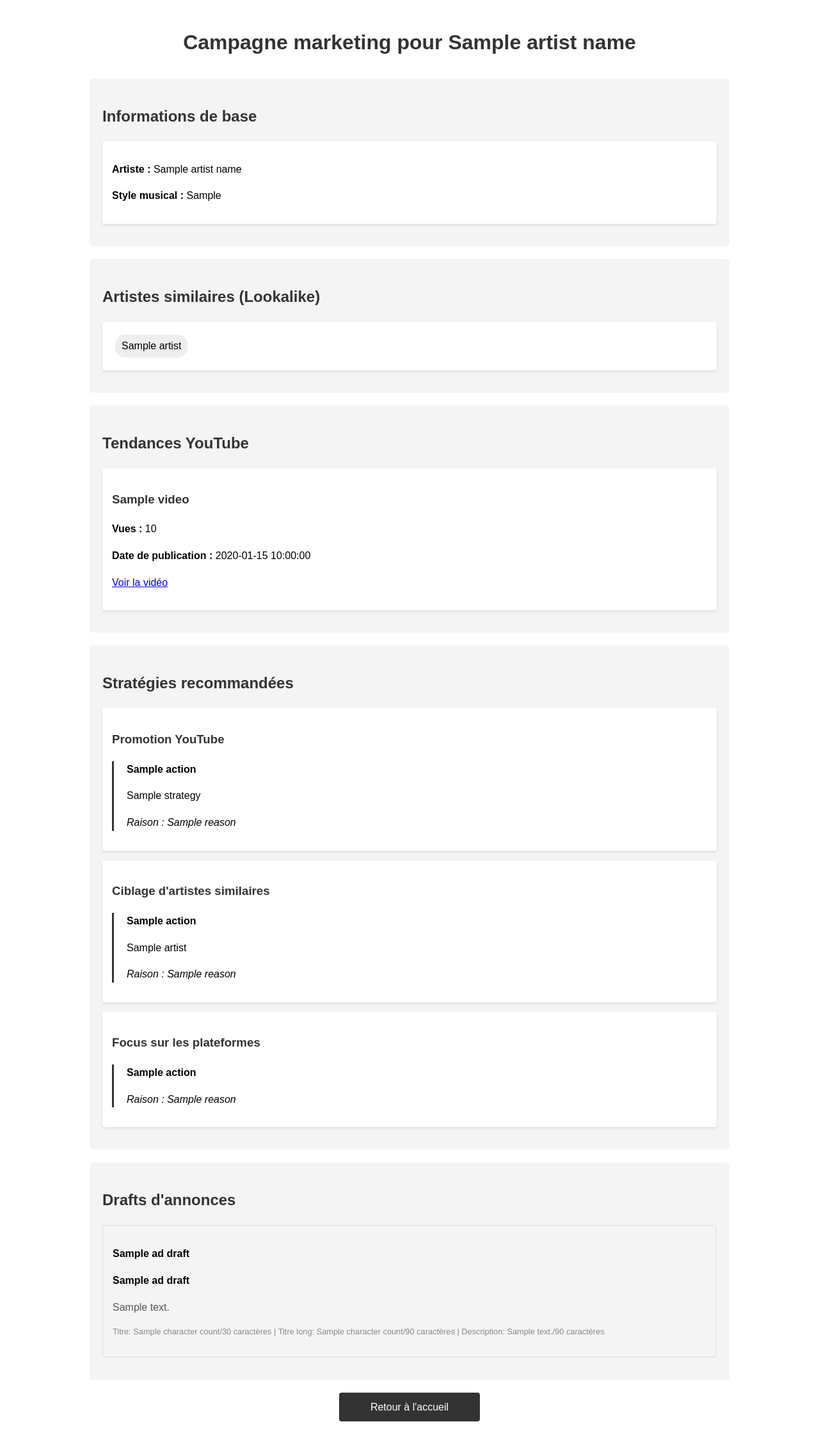
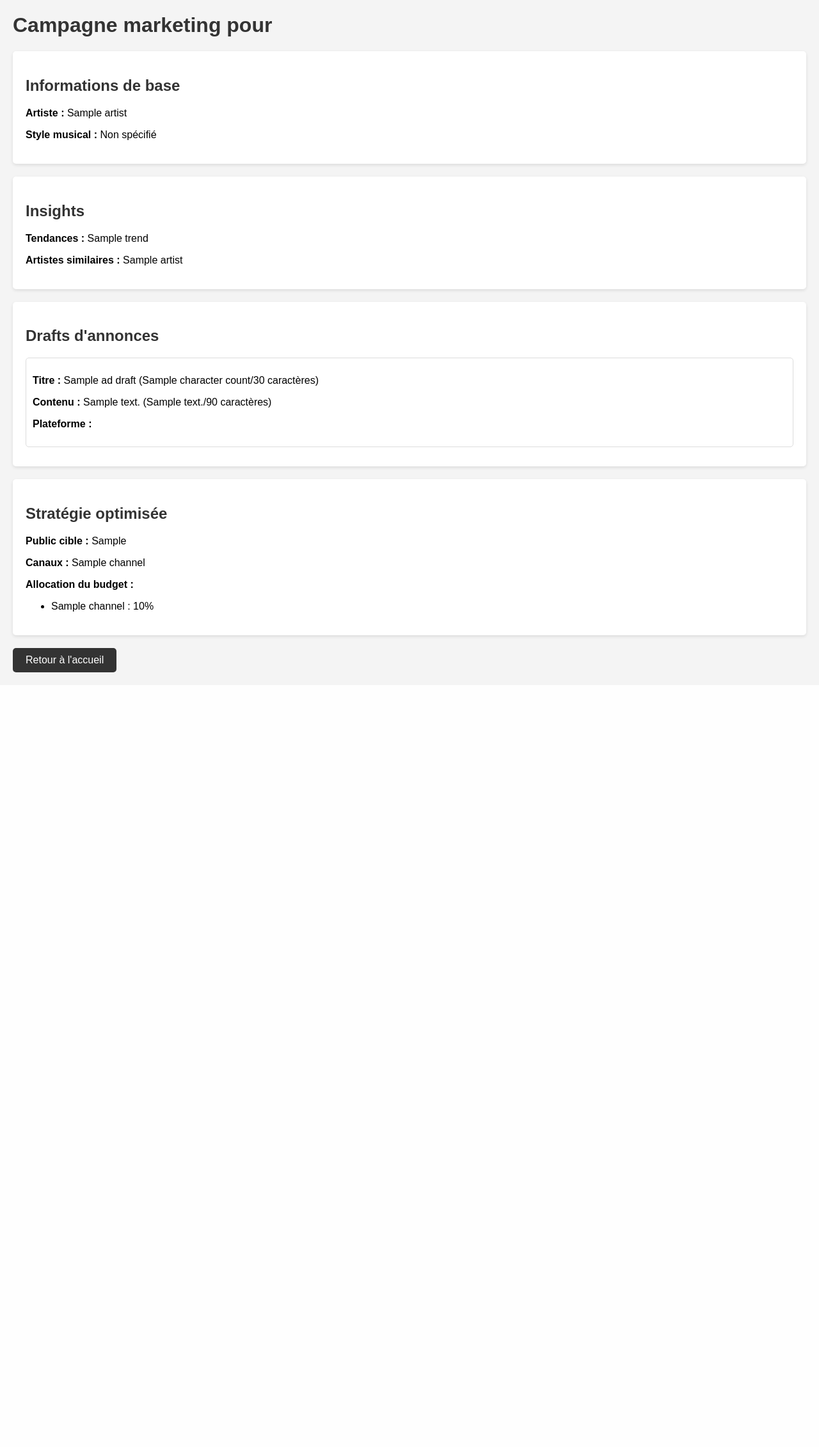
Before and after one commit to DenisAIagent/Bandstream-AiAgent, a Flask app: template campaign_supervisor/templates/results.html in a window 1280 px wide. Shown: the whole page at 64% size. After the commit the page ends 1051 px from the top, so only its background shows below. Run offline with Flask 2, Linux system fonts and the light colour scheme; the template is opened without the code that fills it: most values are stand-ins (such as "Sample title", 1, 10 or a date in 2020).

Commit message:
Update results.html
Update results.html to handle empty data

```diff
--- a/campaign_supervisor/templates/results.html
+++ b/campaign_supervisor/templates/results.html
@@ -3,197 +3,91 @@
 <head>
     <meta charset="UTF-8">
     <meta name="viewport" content="width=device-width, initial-scale=1.0">
-    <title>Résultats de la campagne - {{ artist_name }}</title>
+    <title>Résultats de la campagne</title>
     <style>
         body {
             font-family: Arial, sans-serif;
-            line-height: 1.6;
-            margin: 0;
-            padding: 20px;
-            max-width: 1000px;
-            margin: 0 auto;
+            margin: 20px;
+            background-color: #f4f4f4;
         }
-        h1, h2, h3 {
+        h1, h2 {
             color: #333;
         }
-        h1 {
-            text-align: center;
-            margin-bottom: 30px;
-        }
         .section {
-            background: #f4f4f4;
+            background-color: #fff;
             padding: 20px;
+            margin-bottom: 20px;
             border-radius: 5px;
-            margin-bottom: 20px;
-        }
-        .card {
-            background: white;
-            padding: 15px;
-            border-radius: 4px;
-            margin-bottom: 15px;
-            box-shadow: 0 2px 4px rgba(0,0,0,0.1);
-        }
-        .strategy-item {
-            margin-bottom: 10px;
-            padding-left: 20px;
-            border-left: 3px solid #333;
+            box-shadow: 0 2px 5px rgba(0, 0, 0, 0.1);
         }
         .ad-draft {
             border: 1px solid #ddd;
-            padding: 15px;
-            margin-bottom: 15px;
-            border-radius: 4px;
+            padding: 10px;
+            margin-bottom: 10px;
+            border-radius: 5px;
         }
-        .ad-title {
-            font-weight: bold;
-            margin-bottom: 5px;
-        }
-        .ad-description {
-            color: #555;
-        }
-        .character-count {
-            color: #888;
-            font-size: 0.8em;
-        }
-        .error-list {
-            color: red;
-            background: #ffeeee;
-            padding: 10px;
-            border-radius: 4px;
-            margin-bottom: 20px;
-        }
-        .lookalike-artist {
+        .button {
             display: inline-block;
-            background: #eee;
-            padding: 5px 10px;
-            margin: 5px;
-            border-radius: 15px;
-        }
-        .back-button {
-            display: block;
-            width: 200px;
-            margin: 20px auto;
-            padding: 10px;
-            background: #333;
-            color: white;
-            text-align: center;
+            padding: 10px 20px;
+            background-color: #333;
+            color: #fff;
             text-decoration: none;
-            border-radius: 4px;
-        }
-        .back-button:hover {
-            background: #555;
+            border-radius: 5px;
         }
     </style>
 </head>
 <body>
-    <h1>Campagne marketing pour {{ artist_name }}</h1>
-
-    {% if errors and errors|length > 0 %}
-    <div class="error-list">
-        <h3>Erreurs rencontrées :</h3>
-        <ul>
-            {% for error in errors %}
-            <li>{{ error }}</li>
-            {% endfor %}
-        </ul>
-    </div>
-    {% endif %}
+    <h1>Campagne marketing pour</h1>
 
     <div class="section">
         <h2>Informations de base</h2>
-        <div class="card">
-            <p><strong>Artiste :</strong> {{ artist_name }}</p>
-            <p><strong>Style musical :</strong> {{ music_style }}</p>
-        </div>
+        <p><strong>Artiste :</strong> {{ artist | default("Non spécifié") }}</p>
+        <p><strong>Style musical :</strong> {{ style | default("Non spécifié") }}</p>
     </div>
 
-    {% if campaign_insights and campaign_insights.lookalike_artists %}
     <div class="section">
-        <h2>Artistes similaires (Lookalike)</h2>
-        <div class="card">
-            {% for artist in campaign_insights.lookalike_artists %}
-            <span class="lookalike-artist">{{ artist.name }}</span>
-            {% endfor %}
-        </div>
-    </div>
-    {% endif %}
-
-    {% if campaign_insights and campaign_insights.youtube_trends %}
-    <div class="section">
-        <h2>Tendances YouTube</h2>
-        {% for video in campaign_insights.youtube_trends %}
-        <div class="card">
-            <h3>{{ video.title }}</h3>
-            <p><strong>Vues :</strong> {{ video.views }}</p>
-            <p><strong>Date de publication :</strong> {{ video.published_date }}</p>
-            <p><a href="{{ video.link }}" target="_blank">Voir la vidéo</a></p>
-        </div>
-        {% endfor %}
-    </div>
-    {% endif %}
-
-    {% if optimized_campaign and optimized_campaign.strategies %}
-    <div class="section">
-        <h2>Stratégies recommandées</h2>
-
-        {% if optimized_campaign.strategies.youtube_promotion %}
-        <div class="card">
-            <h3>Promotion YouTube</h3>
-            {% for strategy in optimized_campaign.strategies.youtube_promotion %}
-            <div class="strategy-item">
-                <p><strong>{{ strategy.action }}</strong></p>
-                <p>{{ strategy.title }}</p>
-                <p><em>Raison : {{ strategy.reason }}</em></p>
-            </div>
-            {% endfor %}
-        </div>
-        {% endif %}
-
-        {% if optimized_campaign.strategies.lookalike_targeting %}
-        <div class="card">
-            <h3>Ciblage d'artistes similaires</h3>
-            {% for strategy in optimized_campaign.strategies.lookalike_targeting %}
-            <div class="strategy-item">
-                <p><strong>{{ strategy.action }}</strong></p>
-                <p>{{ strategy.artist }}</p>
-                <p><em>Raison : {{ strategy.reason }}</em></p>
-            </div>
-            {% endfor %}
-        </div>
-        {% endif %}
-
-        {% if optimized_campaign.strategies.platform_focus %}
-        <div class="card">
-            <h3>Focus sur les plateformes</h3>
-            {% for strategy in optimized_campaign.strategies.platform_focus %}
-            <div class="strategy-item">
-                <p><strong>{{ strategy.action }}</strong></p>
-                <p><em>Raison : {{ strategy.reason }}</em></p>
-            </div>
-            {% endfor %}
-        </div>
+        <h2>Insights</h2>
+        {% if analysis %}
+            <p><strong>Tendances :</strong> {{ analysis.trends | join(", ") | default("Aucune tendance disponible") }}</p>
+            <p><strong>Artistes similaires :</strong> {{ analysis.lookalike_artists | join(", ") | default("Aucun artiste similaire disponible") }}</p>
+        {% else %}
+            <p>Aucune donnée d'analyse disponible.</p>
         {% endif %}
     </div>
-    {% endif %}
 
-    {% if ad_drafts %}
     <div class="section">
         <h2>Drafts d'annonces</h2>
-        {% for ad in ad_drafts %}
-        <div class="ad-draft">
-            <p class="ad-title">{{ ad.title }}</p>
-            <p class="ad-title">{{ ad.long_title }}</p>
-            <p class="ad-description">{{ ad.description }}</p>
-            <p class="character-count">
-                Titre: {{ ad.character_counts.title }}/30 caractères |
-                Titre long: {{ ad.character_counts.long_title }}/90 caractères |
-                Description: {{ ad.character_counts.description }}/90 caractères
-            </p>
-        </div>
-        {% endfor %}
+        {% if ad_drafts %}
+            {% for ad in ad_drafts %}
+                <div class="ad-draft">
+                    <p><strong>Titre :</strong> {{ ad.title | default("Titre non spécifié") }} ({{ ad.character_counts.title | default(0) }}/30 caractères)</p>
+                    <p><strong>Contenu :</strong> {{ ad.content | default("Contenu non spécifié") }} ({{ ad.character_counts.content | default(0) }}/90 caractères)</p>
+                    <p><strong>Plateforme :</strong> {{ ad.platform | default("Plateforme non spécifiée") }}</p>
+                </div>
+            {% endfor %}
+        {% else %}
+            <p>Aucune annonce disponible.</p>
+        {% endif %}
     </div>
-    {% endif %}
 
-    <a href="/" class="back-button">Retour à l'accueil</a>
+    <div class="section">
+        <h2>Stratégie optimisée</h2>
+        {% if strategy %}
+            <p><strong>Public cible :</strong> {{ strategy.target_audience | default("Non spécifié") }}</p>
+            <p><strong>Canaux :</strong> {{ strategy.channels | join(", ") | default("Aucun canal spécifié") }}</p>
+            <p><strong>Allocation du budget :</strong></p>
+            <ul>
+                {% for channel, allocation in strategy.budget_allocation.items() %}
+                    <li>{{ channel }} : {{ (allocation * 100) | round(2) }}%</li>
+                {% else %}
+                    <li>Aucune allocation de budget spécifiée.</li>
+                {% endfor %}
+            </ul>
+        {% else %}
+            <p>Aucune stratégie optimisée disponible.</p>
+        {% endif %}
+    </div>
+
+    <a href="/" class="button">Retour à l'accueil</a>
 </body>
 </html>
```
